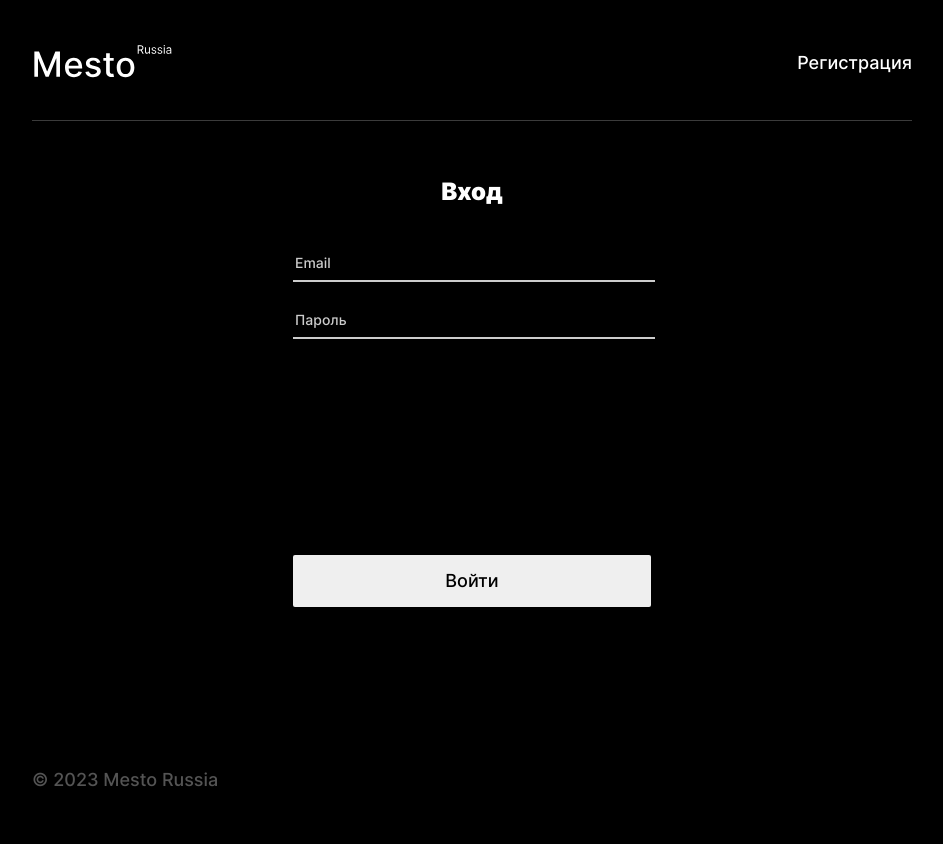
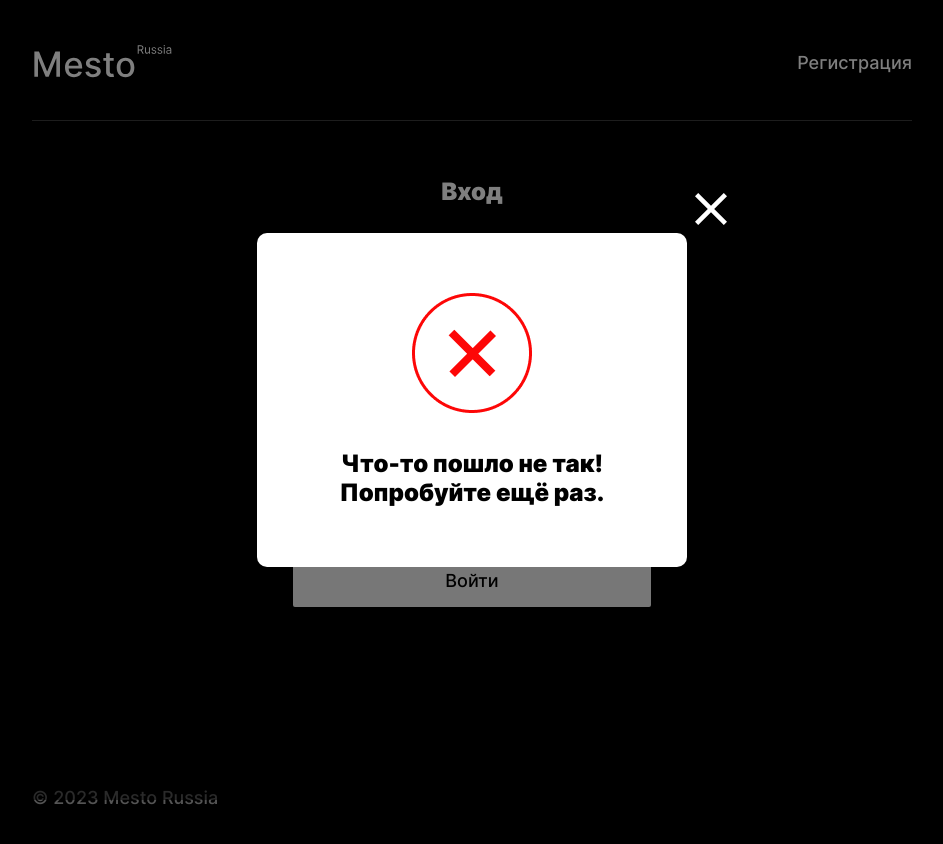
Before and after one commit to jsapro/react-mesto-auth, a React (Create React App) app: page /sign-in in a window 1280 px wide. Shown: the top 844 px of the page, without its empty margins (168-1111 px from the left). Built offline with nearby package versions, Linux system fonts and the light colour scheme; no server answers.

Commit message:
add success and fail popup after sign-up

```diff
--- a/src/components/InfoTooltip.jsx
+++ b/src/components/InfoTooltip.jsx
@@ -1,10 +1,17 @@
 import React from "react";
 
-const InfoTooltip = () => {
+const InfoTooltip = (props) => {
   console.log("InfoTooltip");
+  console.log(`иконка ${props.children}`);
   return (
-    <div>
-      <p>Hello! InfoTooltip</p>
-    </div>
+    <section className={`popup ${true ? "popup_opened" : null}`}>
+      <div className="popup__container">
+        <img className="popup__auth-img" src={props.img} alt={`иконка ${props.children}`} />
+        <p className="popup__auth-message">{props.children}</p>
+        <button className="popup__close-btn" type="button" onClick={() => {}} />
+      </div>
+    </section>
   );
 };
+
+export default InfoTooltip;
--- a/src/components/Login.jsx
+++ b/src/components/Login.jsx
@@ -1,9 +1,26 @@
 import React from "react";
 import AuthForm from "./AuthForm";
+import InfoTooltip from "./InfoTooltip";
+import authSuccessImg from "../images/auth-success.png";
+import authFailImg from "../images/auth-fail.png";
 
 const Login = () => {
   console.log("Login");
-  return <AuthForm formName="Вход" buttonText="Войти" />;
+  return (
+    <>
+      <AuthForm formName="Вход" buttonText="Войти" />
+      {0 && (
+        <InfoTooltip img={authSuccessImg}>
+          Вы успешно зарегистрировались!
+        </InfoTooltip>
+      )}
+      {1 && (
+        <InfoTooltip img={authFailImg}>
+          Что-то пошло не так! Попробуйте ещё раз.
+        </InfoTooltip>
+      )}
+    </>
+  );
 };
 
 export default Login;
--- a/src/components/Test.jsx
+++ b/src/components/Test.jsx
@@ -1,10 +1,12 @@
 import React from "react";
+import { Link } from "react-router-dom";
 
 const Test = () => {
   console.log("Test");
   return (
     <div>
       <h1>🟢🟥🟨🔷🔺1️⃣2️⃣3️⃣</h1>
+      <Link to="/sign-up">🔗🔗🔗❤🧡💛💚💙💜🤎🖤（￣︶￣）↗　ƪ(˘⌣˘)ʃ🔗🔗🔗</Link>
     </div>
   );
 };
--- a/src/index.css
+++ b/src/index.css
@@ -149,3 +149,17 @@
     color: #FFFFFF;
     text-decoration: none;
 }
+
+.popup__auth-img {
+    padding: 60px 0 0;
+}
+
+.popup__auth-message {
+    font-weight: 900;
+    font-size: 24px;
+    line-height: 29px;
+    text-align: center;
+    color: #000000;
+    padding: 32px 36px 60px;
+    margin: 0;
+}
```
Also changed, not shown: src/images/auth-fail.png (added), src/images/auth-success.png (added).
